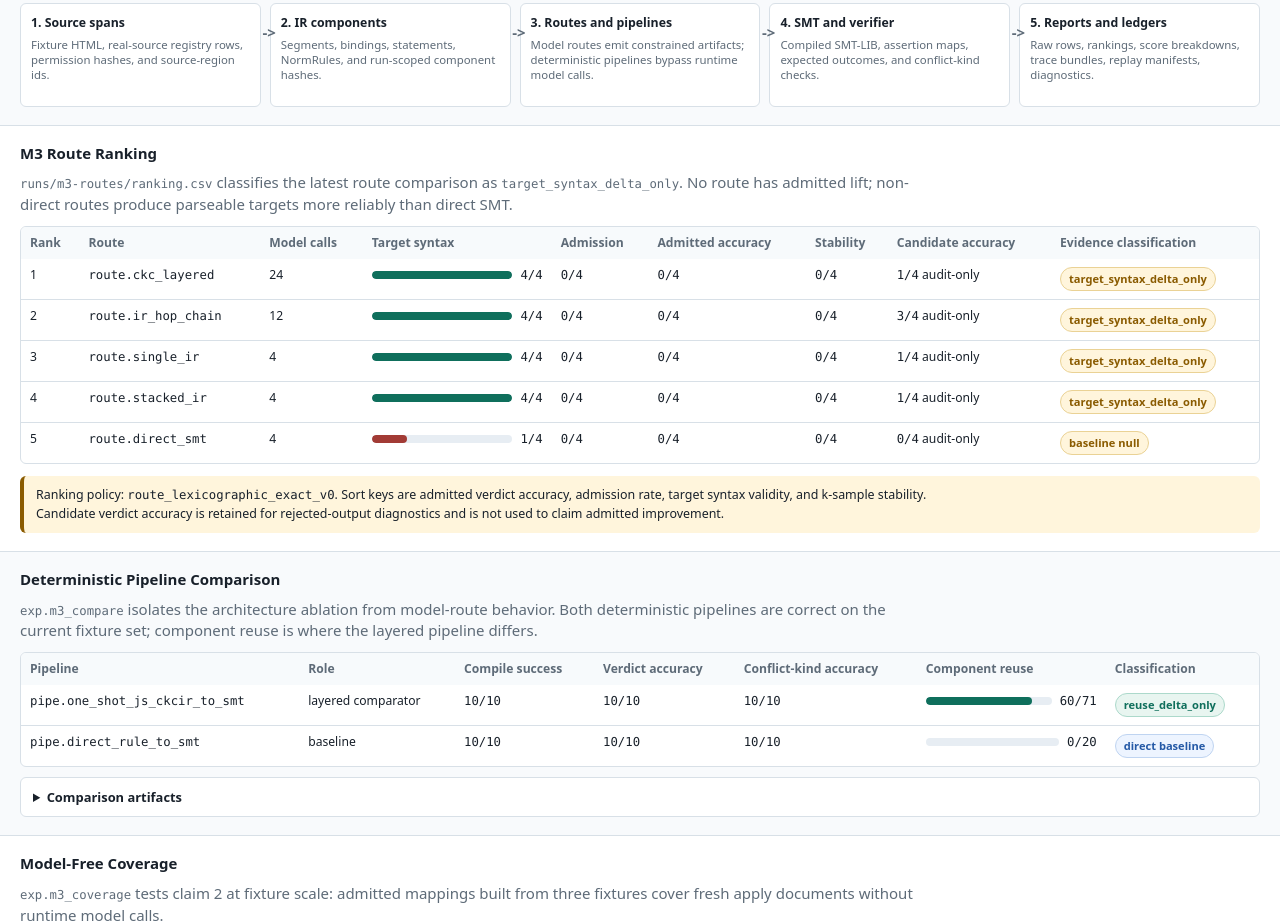
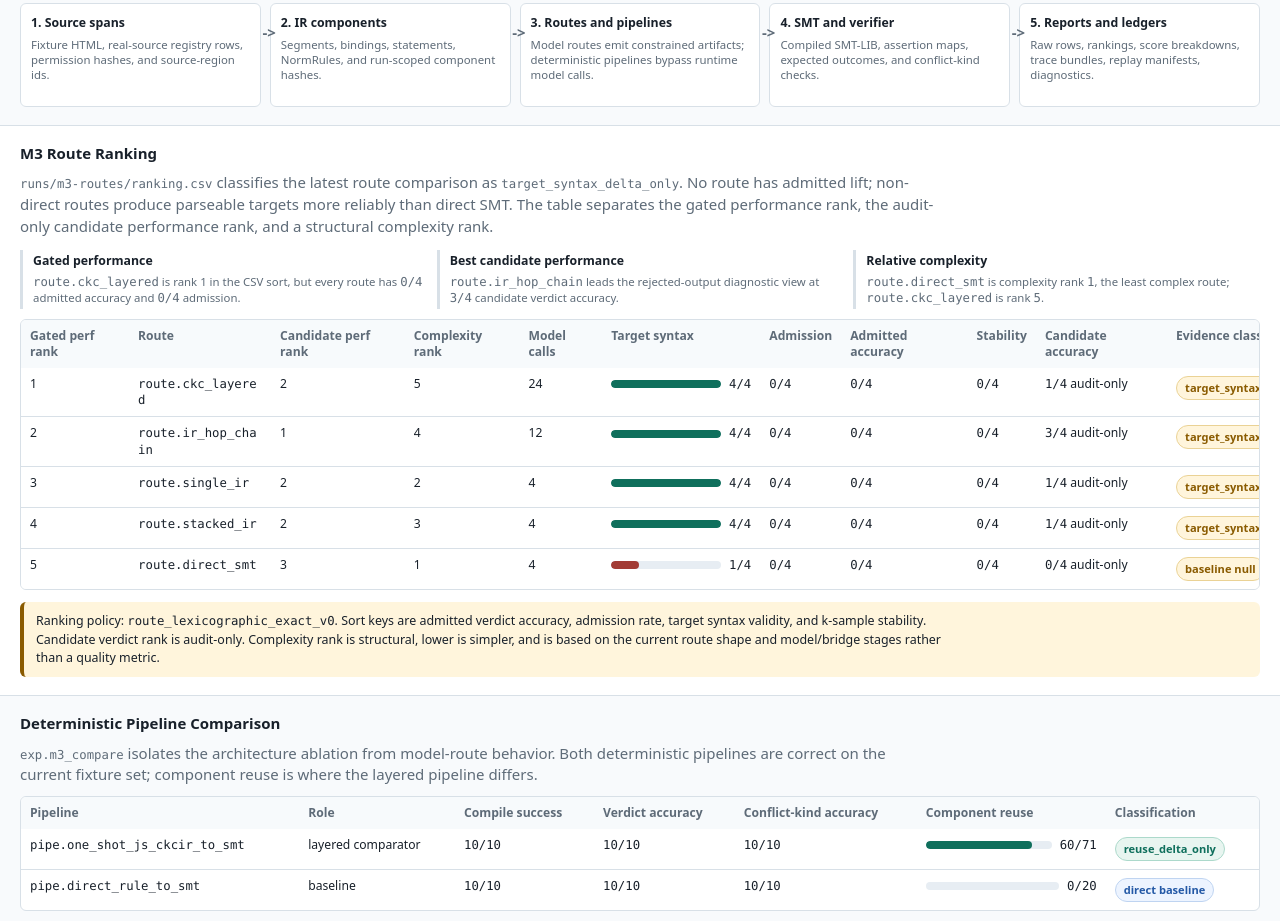
Before and after one commit to eturkes/ckc-ui, a website: page index.html in a window 1280 px wide. Shown: the part 652-1573 px from the top of the page. Drawn offline with Linux system fonts and the light colour scheme.

Commit message:
Clarify M3 route rankings

```diff
--- a/index.html
+++ b/index.html
@@ -68,10 +68,14 @@
     .flow-step:not(:last-child)::after { content: "->"; position: absolute; top: 18px; right: -16px; color: var(--muted); font-weight: 800; z-index: 1; }
     .flow-step strong { display: block; font-size: .82rem; margin-bottom: 6px; }
     .flow-step span { display: block; color: var(--muted); font-size: .76rem; line-height: 1.35; overflow-wrap: anywhere; }
+    .rank-strip { display: grid; grid-template-columns: repeat(3, minmax(0, 1fr)); gap: 10px; margin-top: 12px; }
+    .rank-fact { border-left: 3px solid var(--line); padding: 2px 0 2px 10px; min-width: 0; }
+    .rank-fact strong { display: block; font-size: .82rem; margin-bottom: 5px; }
+    .rank-fact span { display: block; color: var(--muted); font-size: .76rem; line-height: 1.35; overflow-wrap: anywhere; }
     .table-wrap { overflow-x: auto; border: 1px solid var(--line); border-radius: 6px; background: #fff; margin-top: 10px; }
     table { width: 100%; border-collapse: collapse; min-width: 760px; }
     table.wide { min-width: 980px; }
-    table.extra-wide { min-width: 1180px; }
+    table.extra-wide { min-width: 1320px; }
     th, td { border-bottom: 1px solid var(--line); padding: 8px 9px; text-align: left; vertical-align: top; font-size: .81rem; line-height: 1.32; }
     tr:last-child th, tr:last-child td { border-bottom: 0; }
     th { color: var(--muted); background: #f7fafc; font-weight: 800; }
@@ -99,6 +103,7 @@
       .lanes { grid-template-columns: 1fr; }
       .flow { grid-template-columns: 1fr; }
       .flow-step:not(:last-child)::after { display: none; }
+      .rank-strip { grid-template-columns: 1fr; }
       .artifact-grid { grid-template-columns: repeat(2, minmax(0, 1fr)); }
     }
     @media (max-width: 680px) {
@@ -218,13 +223,29 @@
     <section class="band">
       <div class="wrap">
         <h2>M3 Route Ranking</h2>
-        <p><code>runs/m3-routes/ranking.csv</code> classifies the latest route comparison as <code>target_syntax_delta_only</code>. No route has admitted lift; non-direct routes produce parseable targets more reliably than direct SMT.</p>
+        <p><code>runs/m3-routes/ranking.csv</code> classifies the latest route comparison as <code>target_syntax_delta_only</code>. No route has admitted lift; non-direct routes produce parseable targets more reliably than direct SMT. The table separates the gated performance rank, the audit-only candidate performance rank, and a structural complexity rank.</p>
+        <div class="rank-strip" aria-label="Route ranking summary">
+          <div class="rank-fact">
+            <strong>Gated performance</strong>
+            <span><code>route.ckc_layered</code> is rank 1 in the CSV sort, but every route has <code>0/4</code> admitted accuracy and <code>0/4</code> admission.</span>
+          </div>
+          <div class="rank-fact">
+            <strong>Best candidate performance</strong>
+            <span><code>route.ir_hop_chain</code> leads the rejected-output diagnostic view at <code>3/4</code> candidate verdict accuracy.</span>
+          </div>
+          <div class="rank-fact">
+            <strong>Relative complexity</strong>
+            <span><code>route.direct_smt</code> is complexity rank <code>1</code>, the least complex route; <code>route.ckc_layered</code> is rank <code>5</code>.</span>
+          </div>
+        </div>
         <div class="table-wrap">
           <table class="extra-wide">
             <thead>
               <tr>
-                <th>Rank</th>
+                <th>Gated perf rank</th>
                 <th>Route</th>
+                <th>Candidate perf rank</th>
+                <th>Complexity rank</th>
                 <th>Model calls</th>
                 <th>Target syntax</th>
                 <th>Admission</th>
@@ -238,6 +259,8 @@
               <tr>
                 <td class="num">1</td>
                 <td><code>route.ckc_layered</code></td>
+                <td class="num">2</td>
+                <td class="num">5</td>
                 <td class="num">24</td>
                 <td><span class="ratio"><span class="track"><span class="fill green" style="width:100%"></span></span><code>4/4</code></span></td>
                 <td><code>0/4</code></td>
@@ -249,6 +272,8 @@
               <tr>
                 <td class="num">2</td>
                 <td><code>route.ir_hop_chain</code></td>
+                <td class="num">1</td>
+                <td class="num">4</td>
                 <td class="num">12</td>
                 <td><span class="ratio"><span class="track"><span class="fill green" style="width:100%"></span></span><code>4/4</code></span></td>
                 <td><code>0/4</code></td>
@@ -260,6 +285,8 @@
               <tr>
                 <td class="num">3</td>
                 <td><code>route.single_ir</code></td>
+                <td class="num">2</td>
+                <td class="num">2</td>
                 <td class="num">4</td>
                 <td><span class="ratio"><span class="track"><span class="fill green" style="width:100%"></span></span><code>4/4</code></span></td>
                 <td><code>0/4</code></td>
@@ -271,6 +298,8 @@
               <tr>
                 <td class="num">4</td>
                 <td><code>route.stacked_ir</code></td>
+                <td class="num">2</td>
+                <td class="num">3</td>
                 <td class="num">4</td>
                 <td><span class="ratio"><span class="track"><span class="fill green" style="width:100%"></span></span><code>4/4</code></span></td>
                 <td><code>0/4</code></td>
@@ -282,6 +311,8 @@
               <tr>
                 <td class="num">5</td>
                 <td><code>route.direct_smt</code></td>
+                <td class="num">3</td>
+                <td class="num">1</td>
                 <td class="num">4</td>
                 <td><span class="ratio"><span class="track"><span class="fill red" style="width:25%"></span></span><code>1/4</code></span></td>
                 <td><code>0/4</code></td>
@@ -294,7 +325,7 @@
           </table>
         </div>
         <div class="note">
-          <p>Ranking policy: <code>route_lexicographic_exact_v0</code>. Sort keys are admitted verdict accuracy, admission rate, target syntax validity, and k-sample stability. Candidate verdict accuracy is retained for rejected-output diagnostics and is not used to claim admitted improvement.</p>
+          <p>Ranking policy: <code>route_lexicographic_exact_v0</code>. Sort keys are admitted verdict accuracy, admission rate, target syntax validity, and k-sample stability. Candidate verdict rank is audit-only. Complexity rank is structural, lower is simpler, and is based on the current route shape and model/bridge stages rather than a quality metric.</p>
         </div>
       </div>
     </section>
```
Also changed, not shown: .agent/memory.md.
